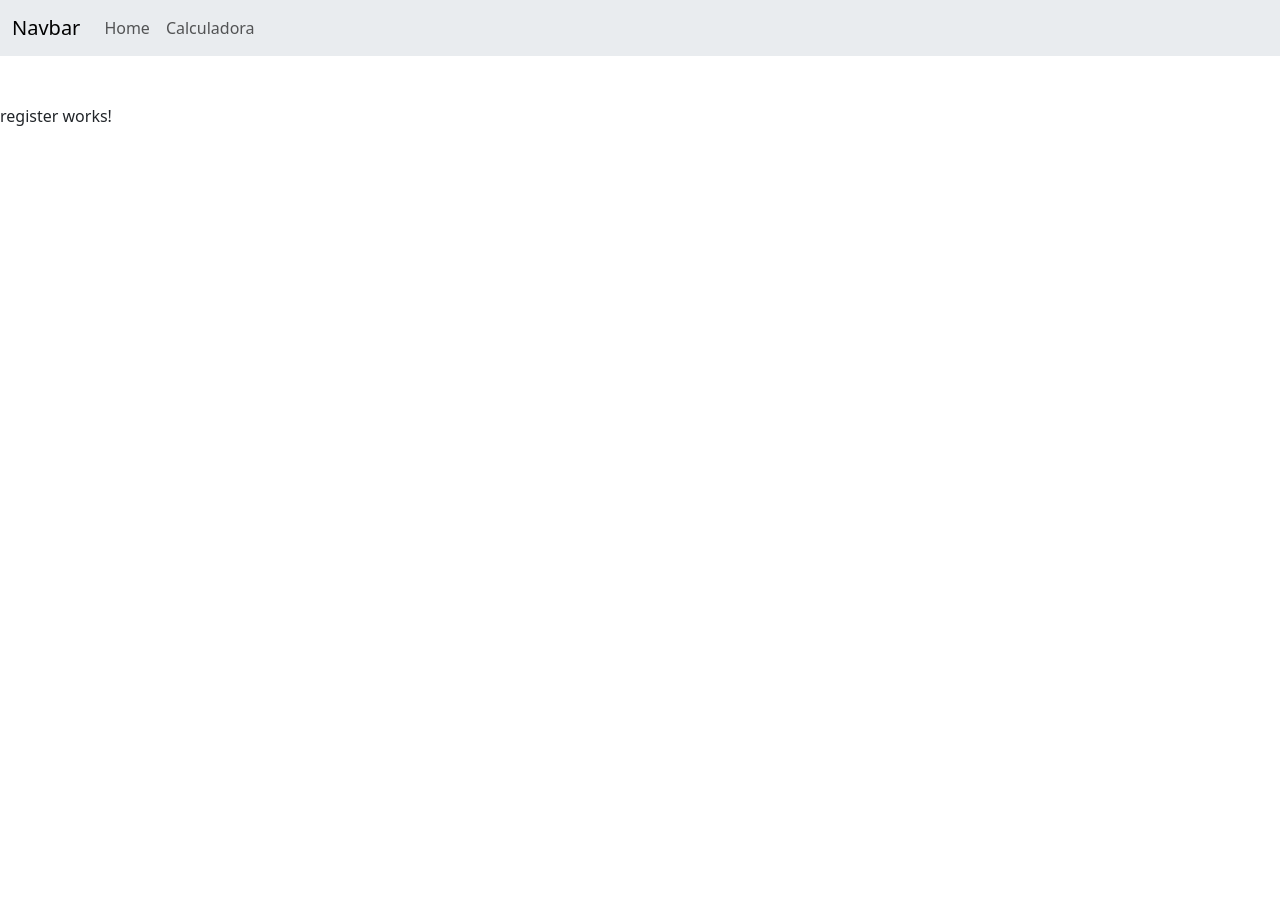
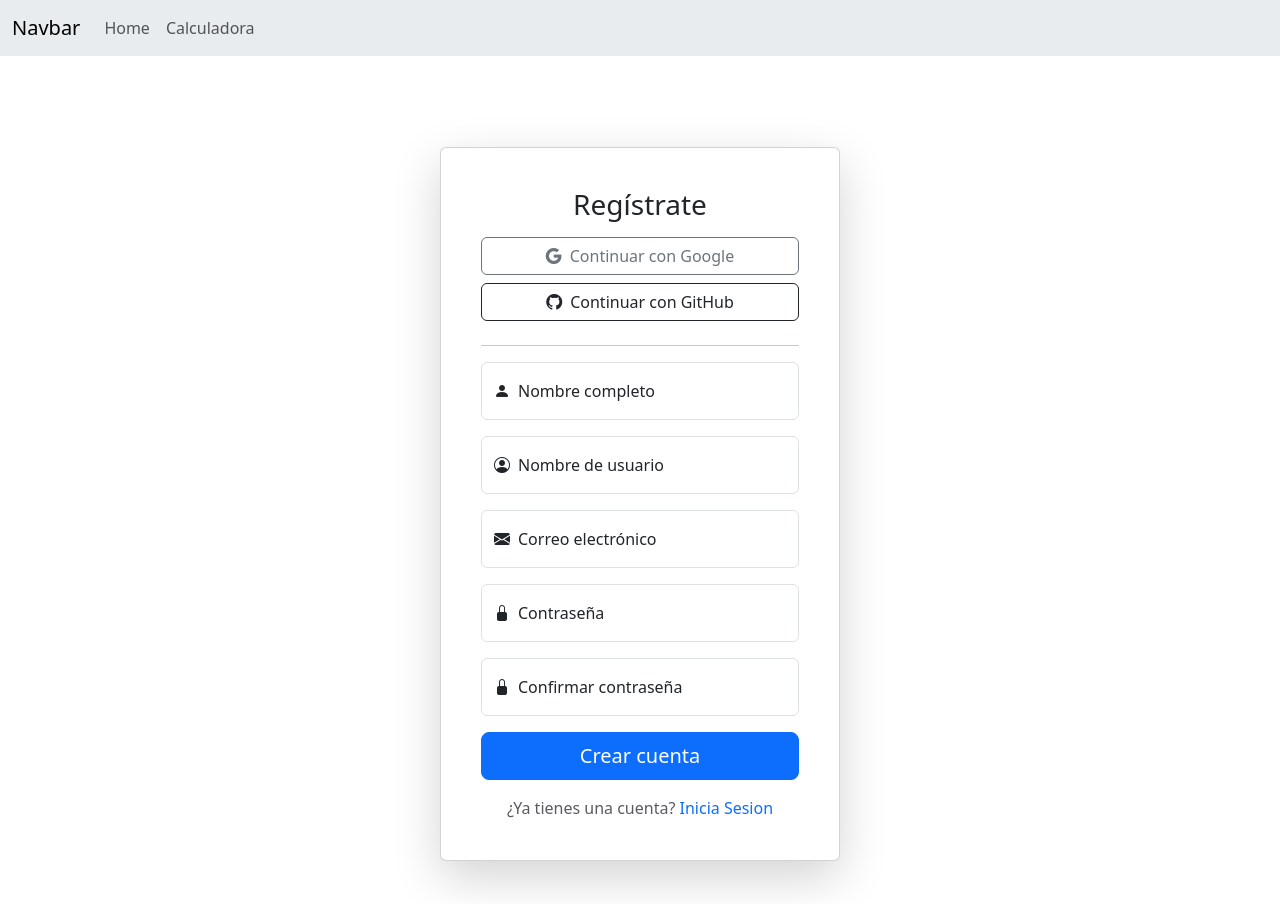
Before and after one commit to Adones2005/MinicalculadoraAngular, an Angular app: page / in a window 1280 px wide. Both pictures are taken after a click on the button "Regístrate aquí". Before the commit the page ends 800 px from the top, so only its background shows below. Built offline with nearby package versions, Linux system fonts and the light colour scheme.

Commit message:
Funciona ambas pantallas login y register

```diff
--- a/src/app/app.component.html
+++ b/src/app/app.component.html
@@ -7,10 +7,10 @@
     <div class="collapse navbar-collapse" id="navbarSupportedContent">
       <ul class="navbar-nav me-auto mb-2 mb-lg-0">
         <li class="nav-item">
-          <a class="nav-link" aria-current="page" [routerLink]="">Home</a>
+          <a class="nav-link" aria-current="page" href="/">Home</a>
         </li>
         <li class="nav-item">
-          <a class="nav-link" [routerLink]="calculadora">Calculadora</a>
+          <a class="nav-link" href="/calculadora">Calculadora</a>
       </ul>
     </div>
   </div>
--- a/src/app/home-component/home-component.component.html
+++ b/src/app/home-component/home-component.component.html
@@ -1,5 +1,5 @@
 <app-login *ngIf="register; else noRegister" (changeFormEvent)="cambiarForm()"></app-login>
 
 <ng-template #noRegister>
-    <app-register ></app-register>
+  <app-register (changeFormEvent)="cambiarForm()"></app-register>
 </ng-template>
--- a/src/app/home-component/home-component.component.ts
+++ b/src/app/home-component/home-component.component.ts
@@ -10,6 +10,6 @@ export class HomeComponentComponent {
 register=true;
 
 cambiarForm(){
-  this.register=false;
+  this.register=!this.register;
 }
 }
--- a/src/app/register/register.component.html
+++ b/src/app/register/register.component.html
@@ -1 +1,59 @@
-<p>register works!</p>
+<!doctype html>
+<html lang="en" data-bs-theme="light">
+  <head>
+    <meta charset="utf-8">
+    <meta name="viewport" content="width=device-width, initial-scale=1">
+    <title>Registro · Portfolio DAW</title>
+    <link rel="stylesheet" href="https://cdn.jsdelivr.net/npm/bootstrap@5.3.0/dist/css/bootstrap.min.css">
+    <link rel="stylesheet" href="https://cdnjs.cloudflare.com/ajax/libs/bootstrap-icons/1.8.1/font/bootstrap-icons.min.css">
+  </head>
+  <body>
+    <main class="d-flex align-items-center justify-content-center vh-100">
+      <div class="card p-4 shadow-lg" style="max-width: 400px; width: 100%;">
+        <div class="card-body text-center">
+          <h1 class="h3 mb-3 fw-normal">Regístrate</h1>
+
+          <!-- Botones de registro con Google y GitHub -->
+          <div class="d-grid gap-2 mb-4">
+            <button class="btn btn-outline-secondary d-flex align-items-center justify-content-center" type="button">
+              <i class="bi bi-google me-2"></i> Continuar con Google
+            </button>
+            <button class="btn btn-outline-dark d-flex align-items-center justify-content-center" type="button">
+              <i class="bi bi-github me-2"></i> Continuar con GitHub
+            </button>
+          </div>
+
+          <hr class="my-3">
+
+          <!-- Formulario de registro -->
+          <form>
+            <div class="form-floating mb-3">
+              <input type="text" class="form-control" id="registerName" placeholder="Nombre completo" required>
+              <label for="registerName"><i class="bi bi-person-fill me-2"></i>Nombre completo</label>
+            </div>
+            <div class="form-floating mb-3">
+              <input type="text" class="form-control" id="registerUsername" placeholder="Nombre de usuario" required>
+              <label for="registerUsername"><i class="bi bi-person-circle me-2"></i>Nombre de usuario</label>
+            </div>
+            <div class="form-floating mb-3">
+              <input type="email" class="form-control" id="registerEmail" placeholder="name@example.com" required>
+              <label for="registerEmail"><i class="bi bi-envelope-fill me-2"></i>Correo electrónico</label>
+            </div>
+            <div class="form-floating mb-3">
+              <input type="password" class="form-control" id="registerPassword" placeholder="Contraseña" required>
+              <label for="registerPassword"><i class="bi bi-lock-fill me-2"></i>Contraseña</label>
+            </div>
+            <div class="form-floating mb-3">
+              <input type="password" class="form-control" id="confirmPassword" placeholder="Confirmar contraseña" required>
+              <label for="confirmPassword"><i class="bi bi-lock-fill me-2"></i>Confirmar contraseña</label>
+            </div>
+            <button class="w-100 btn btn-lg btn-primary" type="submit">Crear cuenta</button>
+          </form>
+
+          <p class="mt-3 mb-0 text-muted">¿Ya tienes una cuenta? <span class="text-primary" role="button" style="cursor: pointer;" (click)="changeForm()">Inicia Sesion</span></p>
+        </div>
+      </div>
+    </main>
+    <script type="module" src="/assets/js/main.js"></script>
+  </body>
+</html>
--- a/src/app/register/register.component.ts
+++ b/src/app/register/register.component.ts
@@ -1,12 +1,16 @@
-import { Component } from '@angular/core';
+import { Component, EventEmitter, Output } from '@angular/core';
 
 @Component({
   selector: 'app-register',
   standalone: false,
-
   templateUrl: './register.component.html',
-  styleUrl: './register.component.css'
+  styleUrls: ['./register.component.css'] // Corrected the plural form
 })
 export class RegisterComponent {
 
+  @Output() changeFormEvent = new EventEmitter<string>();
+
+  changeForm(){
+    this.changeFormEvent.emit();
+  }
 }
```
